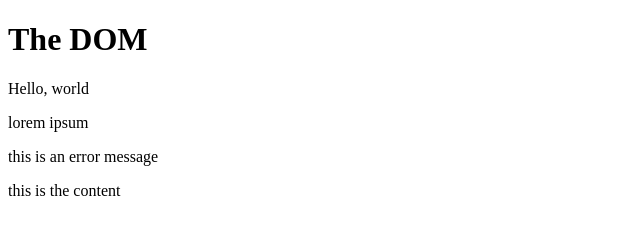
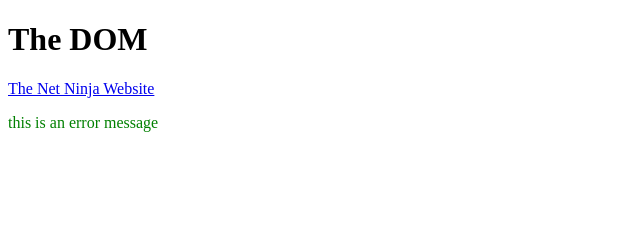
Before and after one commit to jfffrsn/js-novice-to-ninja, a plain HTML site: page 49/index.html in a window 1280 px wide. Shown: the whole page, without its empty margins (0-640 px from the left). Drawn offline with Linux system fonts and the light colour scheme.

Commit message:
get set attributes

```diff
--- a/49/index.html
+++ b/49/index.html
@@ -8,17 +8,11 @@
 </head>
 <body>
 
-<h1 id="page-title">The DOM</h1>
+    <h1>The DOM</h1>
 
-<div>
-    <p>Hello, world</p>
-    <p>lorem ipsum</p>
+    <a href="http://www.google.com">Link to somewhere cool...</a>
+
     <p class="error">this is an error message</p>
-</div>
-
-<div class="content">
-    <p>this is the content</p>
-</div>
 
  <script src="scripts.js"></script>
 </body>
--- a/49/scripts.js
+++ b/49/scripts.js
@@ -0,0 +1,18 @@
+//get set sttributes
+
+const link = document.querySelector('a');
+
+console.log(link.getAttribute('href'));
+
+link.setAttribute('href', 'https://www.thenetninja.com.uk');
+link.innerText = 'The Net Ninja Website';
+
+
+const mssg = document.querySelector('p');
+console.log(mssg.getAttribute('class'));
+
+//change an attribute
+mssg.setAttribute('class', 'success');
+
+//add an attribute
+mssg.setAttribute('style', 'color: green;')
```
